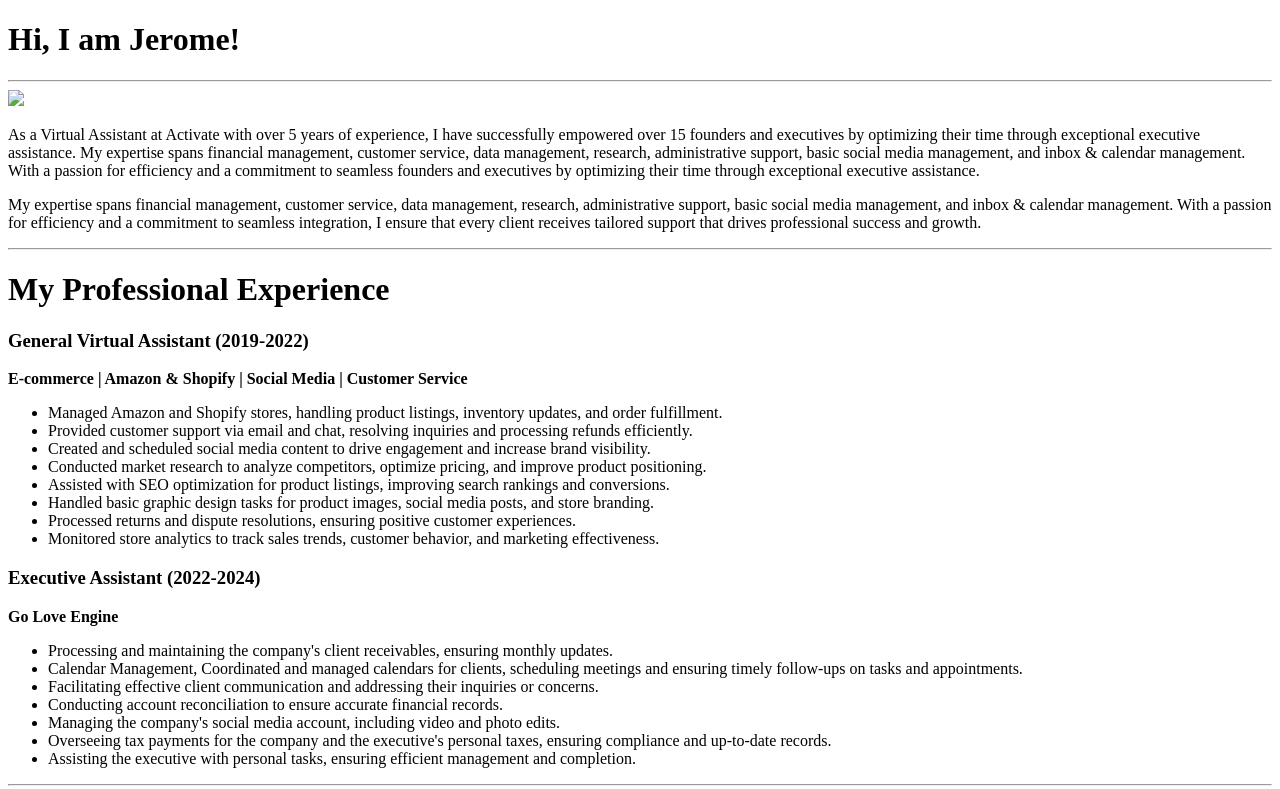
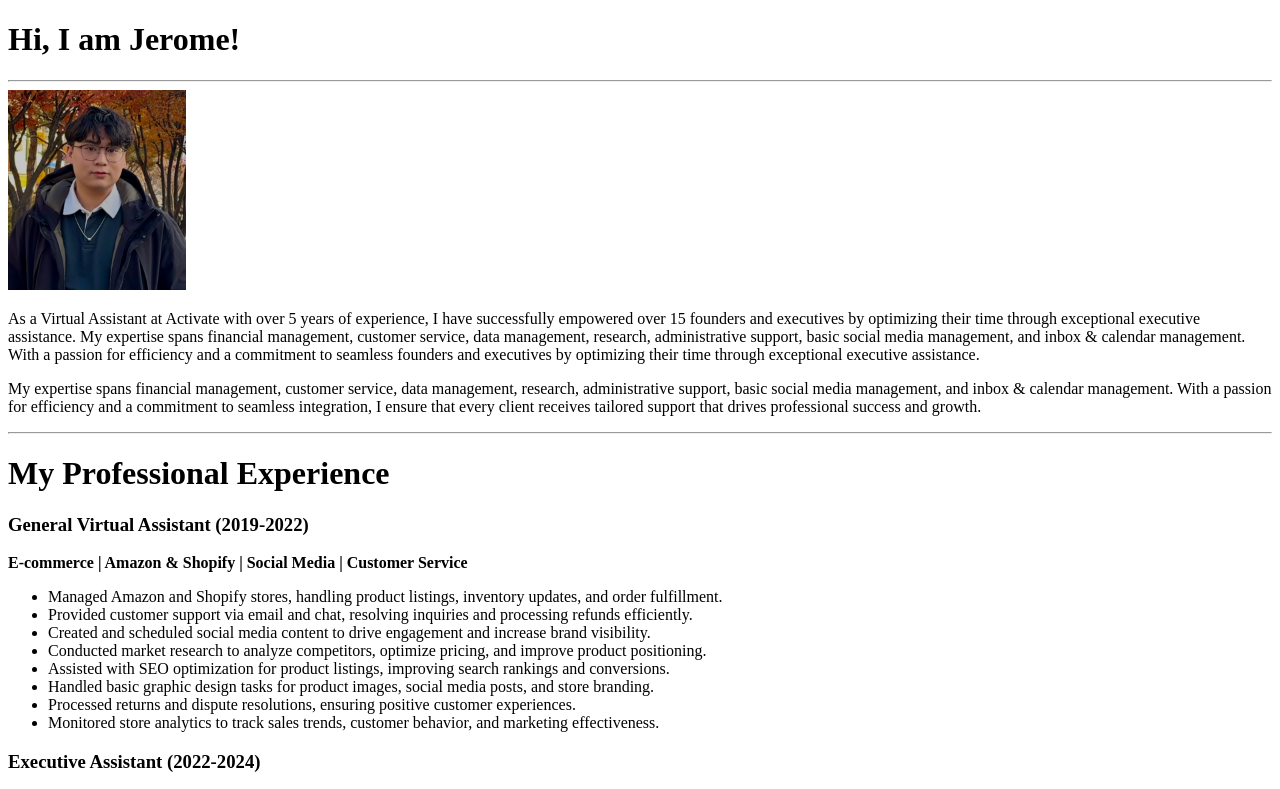
Before and after one commit to chaminnn/My-Resume, a plain HTML site: page index.html in a window 1280 px wide. Shown: the top 789 px of the page. Drawn offline with Linux system fonts and the light colour scheme.

Commit message:
Updated the image index.html

```diff
--- a/index.html
+++ b/index.html
@@ -8,7 +8,7 @@
 <body>
     <h1>Hi, I am Jerome!</h1>
     <hr/>
-    <img src="./Images/Screenshot 2025-03-12 at 5.57.15 AM.png" height="200">
+    <img src="./Images/Profile.png" height="200">
     <p>As a Virtual Assistant at Activate with over 5 years of experience, I have successfully empowered over 15 founders and executives by optimizing their time through exceptional executive assistance. My expertise spans
     financial management, customer service, data management, research, administrative support, basic social media management, and inbox & calendar management. With a passion for efficiency and a commitment to seamless founders and executives by optimizing their time through exceptional executive assistance.</p>
     <p>My expertise spans financial management, customer service, data management, research, administrative support, basic social media management, and inbox & calendar management. With a passion for efficiency and a commitment to seamless
```
